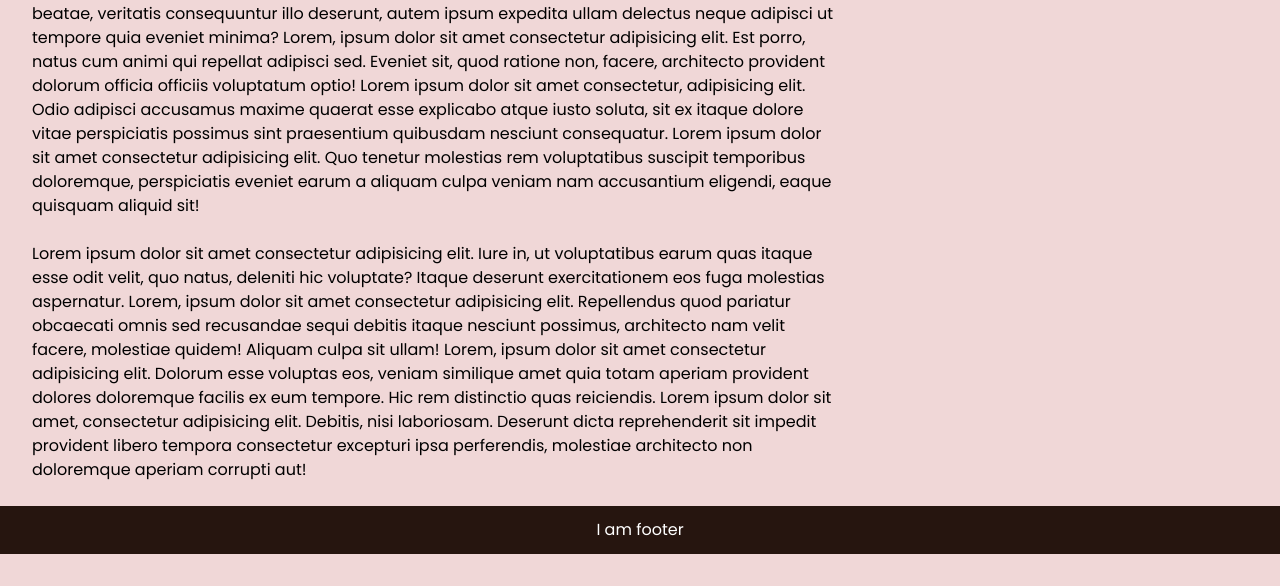
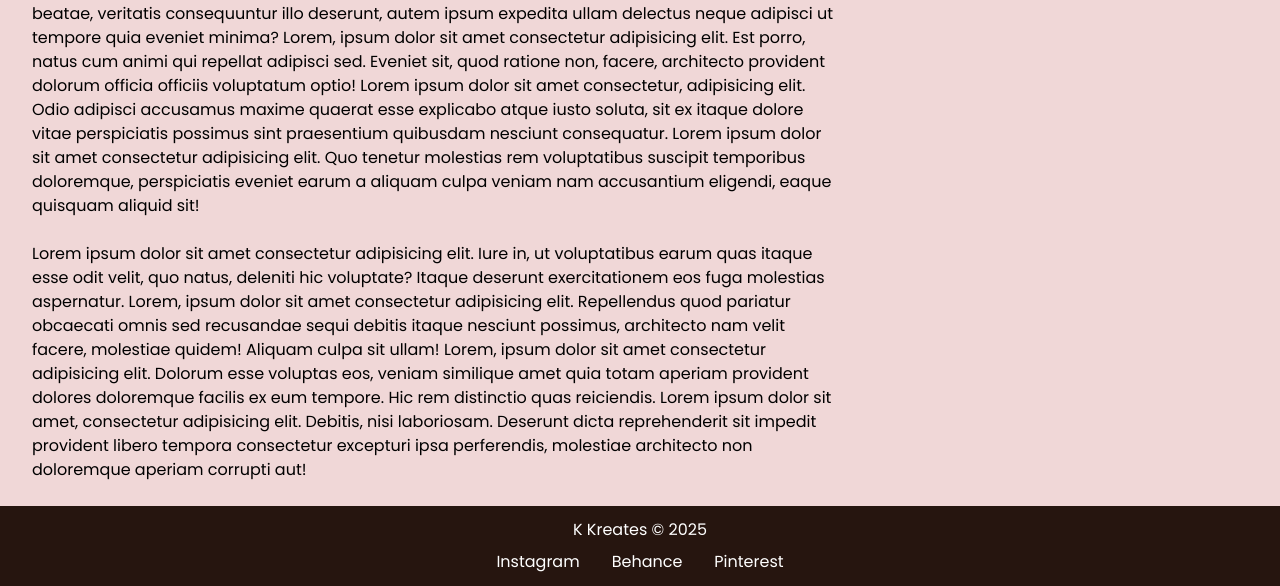
Before and after one commit to farihatk/mdia-1190-assignment-2, a plain HTML site: page blog.html in a window 1280 px wide. Shown: the part 686-1272 px from the top of the page. Before the commit the page ends 1240 px from the top, so only its background shows below. Drawn offline with Linux system fonts and the light colour scheme; a web font is replaced by a local one.

Commit message:
polished footer content

```diff
--- a/blog.html
+++ b/blog.html
@@ -47,8 +47,16 @@
 
     <footer class="site-footer">
         <div class="site-footer_container">
-            <p>I am footer</p>
+            <p>K Kreates &copy; 2025</p>
         </div>
+
+        <nav class="footer-nav">
+            <ul>
+                <li><a href="#">Instagram</a></li>
+                <li><a href="#">Behance</a></li>
+                <li><a href="#">Pinterest</a></li>
+            </ul>
+        </nav>
     </footer>
 </body>
 </html>
--- a/css/styles2.css
+++ b/css/styles2.css
@@ -341,7 +341,23 @@ h3 {font-size: 1.25rem;}
     background-color: #26150F;
     color: white;
     text-align: center;
+}
 
+.footer-nav ul {
+    display: flex;
+    gap: 2rem;
+    justify-content: center;
+    padding-top: 1rem;
+}
+
+.footer-nav a {
+    color: white;
+    text-decoration: none;
+}
+
+.footer-nav a:hover {
+    text-decoration: underline;
+    text-decoration-color: white;
 }
 
 @media screen and (min-width: 768px) {
```
Also changed, not shown: index2.html (+7 -0 lines).
